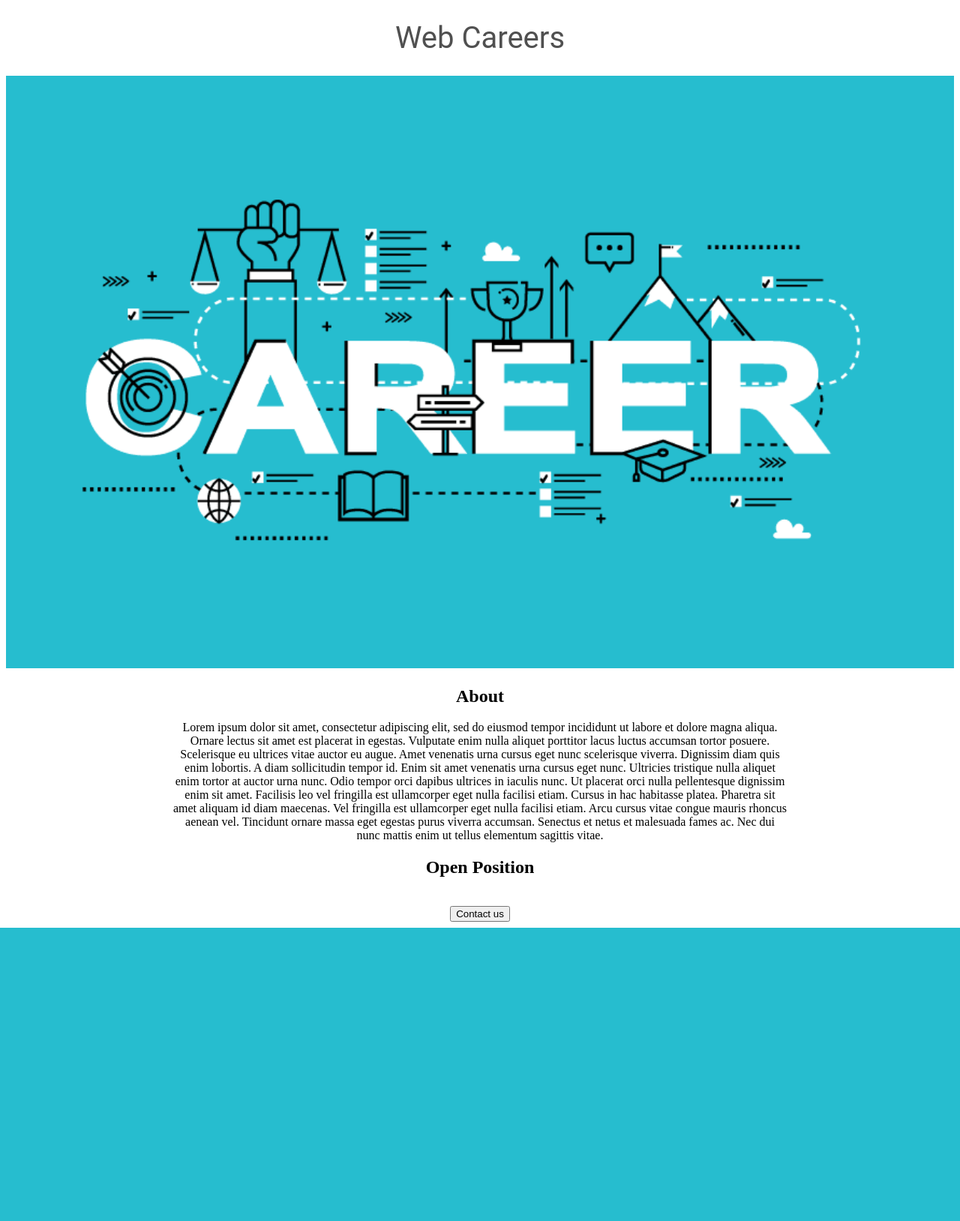
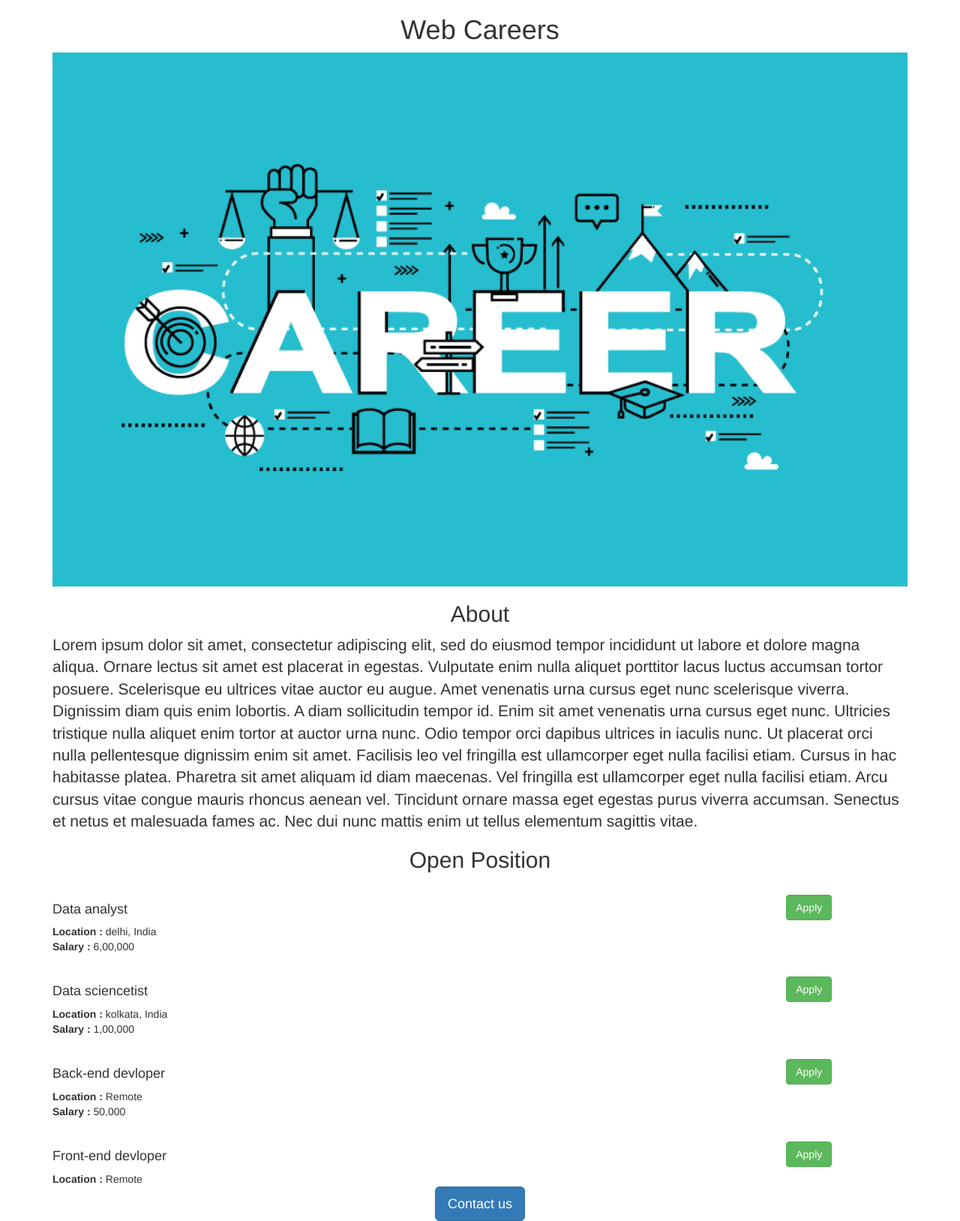
Before and after one commit to Babu1002/web-career, a Flask app: page / in a window 1280 px wide. Shown: the whole page at 75% size. Before the commit the page ends 1237 px from the top, so only its background shows below. Run offline with Flask 2, Linux system fonts and the light colour scheme.

Commit message:
Added dynamic data and api rougte

```diff
--- a/app.py
+++ b/app.py
@@ -1,10 +1,38 @@
-from flask import Flask, render_template
+from flask import Flask, render_template, jsonify
+
+JOBS = [{
+  'id': 1,
+  'title': 'Data analyst',
+  'location': 'delhi, India',
+  'salary': '6,00,000'
+}, {
+  'id': 2,
+  'title': 'Data sciencetist',
+  'location': 'kolkata, India',
+  'salary': '1,00,000'
+}, {
+  'id': 2,
+  'title': 'Back-end devloper',
+  'location': 'Remote',
+  'salary': '50,000'
+}, {
+  'id': 3,
+  'title': 'Front-end devloper',
+  'location': 'Remote'
+}]
 
 app = Flask(__name__)
 
+
 @app.route("/")
 def hello_world():
-  return render_template('home.html')
+  return render_template('home.html', jobs=JOBS)
 
-if __name__=="__main__":
+
+@app.route("/api/jobs")
+def list_job():
+  return jsonify(JOBS)
+
+
+if __name__ == "__main__":
   app.run(host='0.0.0.0', debug=True)
--- a/templates/home.html
+++ b/templates/home.html
@@ -4,54 +4,41 @@
   <meta charset="UTF-8">
   <meta http-equiv="X-UA-Compatible" content="IE=edge">
   <meta name="viewport" content="width=device-width, initial-scale=1.0">
+  <meta name="viewport" content="width=device-width, initial-scale=1">
+  <link rel="stylesheet" href="https://cdn.jsdelivr.net/npm/bootstrap@3.4.1/dist/css/bootstrap.min.css" integrity="sha384-HSMxcRTRxnN+Bdg0JdbxYKrThecOKuH5zCYotlSAcp1+c8xmyTe9GYg1l9a69psu" crossorigin="anonymous">
+
+
   <link rel="icon" type="image/x-icon" href="https://encrypted-tbn0.gstatic.com/images?q=tbn:ANd9GcSR9tv72APr1TsBcpMDia94JLwveHQyr-qXoA&usqp=CAU">
   <title>Web Flask</title>
 
   <style>
-    h1{
-      font-family:Roboto;
-      font-weight: normal;
-      font-size: 40px;
-      color: rgb(80,80,80);
-      text-align: center;
-    }
     #bannar{
       width: 100%;
-      hight: 80px;
     }
-    h2{
-      text-align: center;
-      text-weight: normal;
+  </style>
 
-    }
-      p{
-     text-align:center;
-    margin: 0 auto 0 auto;
-        max-width: 820px;
-
-   }
-    .buttons{
-      text-align: center;
-      margin: 0 auto;
-    }
-
-  </style>
 </head>
 <body>
-    <div id="container">
-      <h1>Web Careers</h1>
-      <img id='bannar' src="https://web-carrier.babu1002.repl.co/static/career.png">
-      <h2>About</h2>
-      <p>Lorem ipsum dolor sit amet, consectetur adipiscing elit, sed do eiusmod tempor incididunt ut labore et dolore magna aliqua. Ornare lectus sit amet est placerat in egestas. Vulputate enim nulla aliquet porttitor lacus luctus accumsan tortor posuere. Scelerisque eu ultrices vitae auctor eu augue. Amet venenatis urna cursus eget nunc scelerisque viverra. Dignissim diam quis enim lobortis. A diam sollicitudin tempor id. Enim sit amet venenatis urna cursus eget nunc. Ultricies tristique nulla aliquet enim tortor at auctor urna nunc. Odio tempor orci dapibus ultrices in iaculis nunc. Ut placerat orci nulla pellentesque dignissim enim sit amet. Facilisis leo vel fringilla est ullamcorper eget nulla facilisi etiam. Cursus in hac habitasse platea. Pharetra sit amet aliquam id diam maecenas. Vel fringilla est ullamcorper eget nulla facilisi etiam. Arcu cursus vitae congue mauris rhoncus aenean vel. Tincidunt ornare massa eget egestas purus viverra accumsan. Senectus et netus et malesuada fames ac. Nec dui nunc mattis enim ut tellus elementum sagittis vitae.
+    <div class="container">
+      <h1 class="text-center">Web Careers</h1>
+      <img class=".img-responsive" id='bannar' src="https://web-carrier.babu1002.repl.co/static/career.png">
+      <h2 class="text-center mb-2">About</h2>
+      <p class="lead">Lorem ipsum dolor sit amet, consectetur adipiscing elit, sed do eiusmod tempor incididunt ut labore et dolore magna aliqua. Ornare lectus sit amet est placerat in egestas. Vulputate enim nulla aliquet porttitor lacus luctus accumsan tortor posuere. Scelerisque eu ultrices vitae auctor eu augue. Amet venenatis urna cursus eget nunc scelerisque viverra. Dignissim diam quis enim lobortis. A diam sollicitudin tempor id. Enim sit amet venenatis urna cursus eget nunc. Ultricies tristique nulla aliquet enim tortor at auctor urna nunc. Odio tempor orci dapibus ultrices in iaculis nunc. Ut placerat orci nulla pellentesque dignissim enim sit amet. Facilisis leo vel fringilla est ullamcorper eget nulla facilisi etiam. Cursus in hac habitasse platea. Pharetra sit amet aliquam id diam maecenas. Vel fringilla est ullamcorper eget nulla facilisi etiam. Arcu cursus vitae congue mauris rhoncus aenean vel. Tincidunt ornare massa eget egestas purus viverra accumsan. Senectus et netus et malesuada fames ac. Nec dui nunc mattis enim ut tellus elementum sagittis vitae.
       </p>
-      <h2>Open Position</h2>
+      <h2 class="text-center" >Open Position</h2>
       <br>
-    <div class="buttons">
-      <button>
-    Contact us
-      </button>
+    <div>
+      {% for job in jobs %}
+        {% include 'jobitem.html' %}
+      {% endfor %}
     </div>
 
-  </div>
+<div class="text-center">
+  <button class="btn btn-primary btn-lg">
+Contact us
+  </button>
+</div>
+
+</div>
 </body>
 </html>
--- /dev/null
+++ b/templates/jobitem.html
@@ -0,0 +1,18 @@
+<div class="row">
+<div class="col-xs-9 ">
+  <div >
+   <h4>{{job['title']}}</h4>
+  </div>
+  <div>
+    <strong> Location : </strong> {{job['location']}}
+  </div>
+    {% if 'salary' in job %}
+  <div style="margin-bottom: 30px ; ">
+    <strong> Salary : </strong> {{job['salary']}}
+  </div>
+      {% endif %}
+</div>
+<div class="col-xs-3 text-center">
+  <button type="button" class="btn btn-success">Apply</button>
+</div>
+</div>
```
